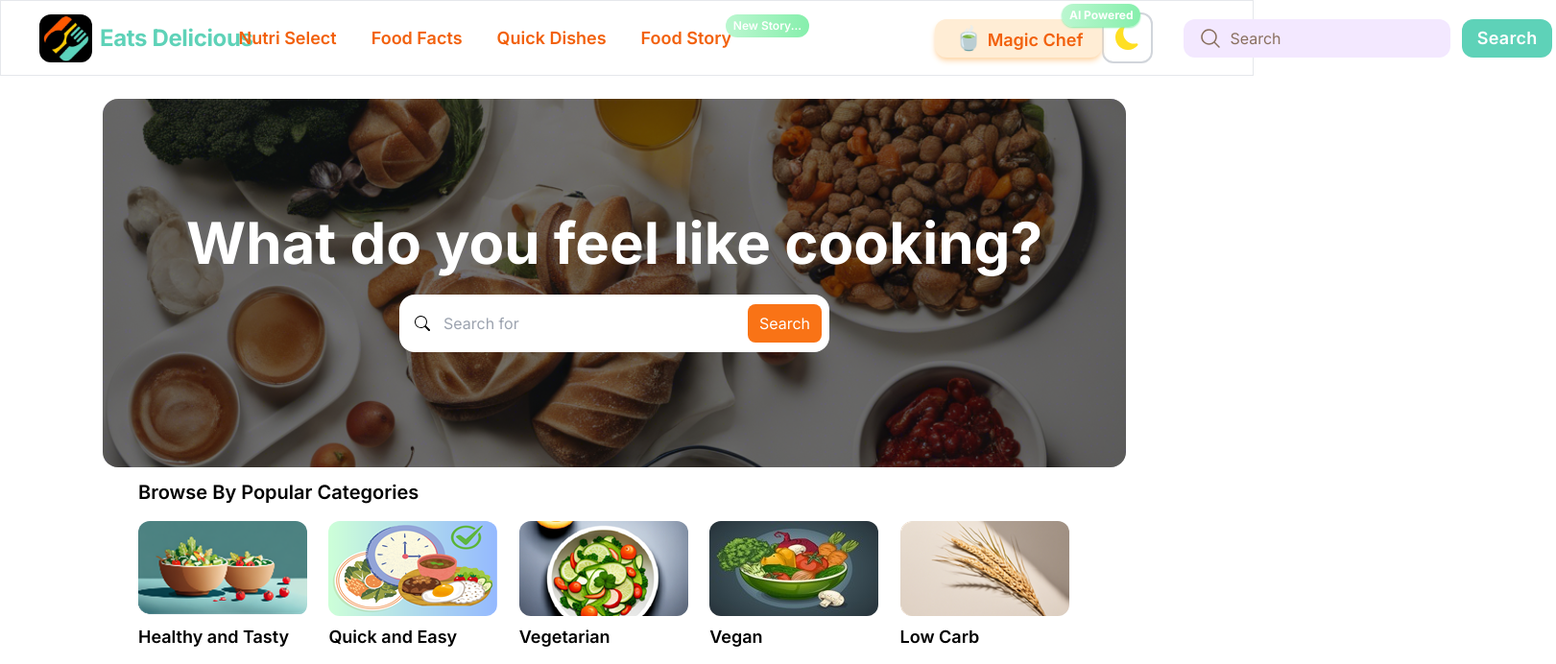
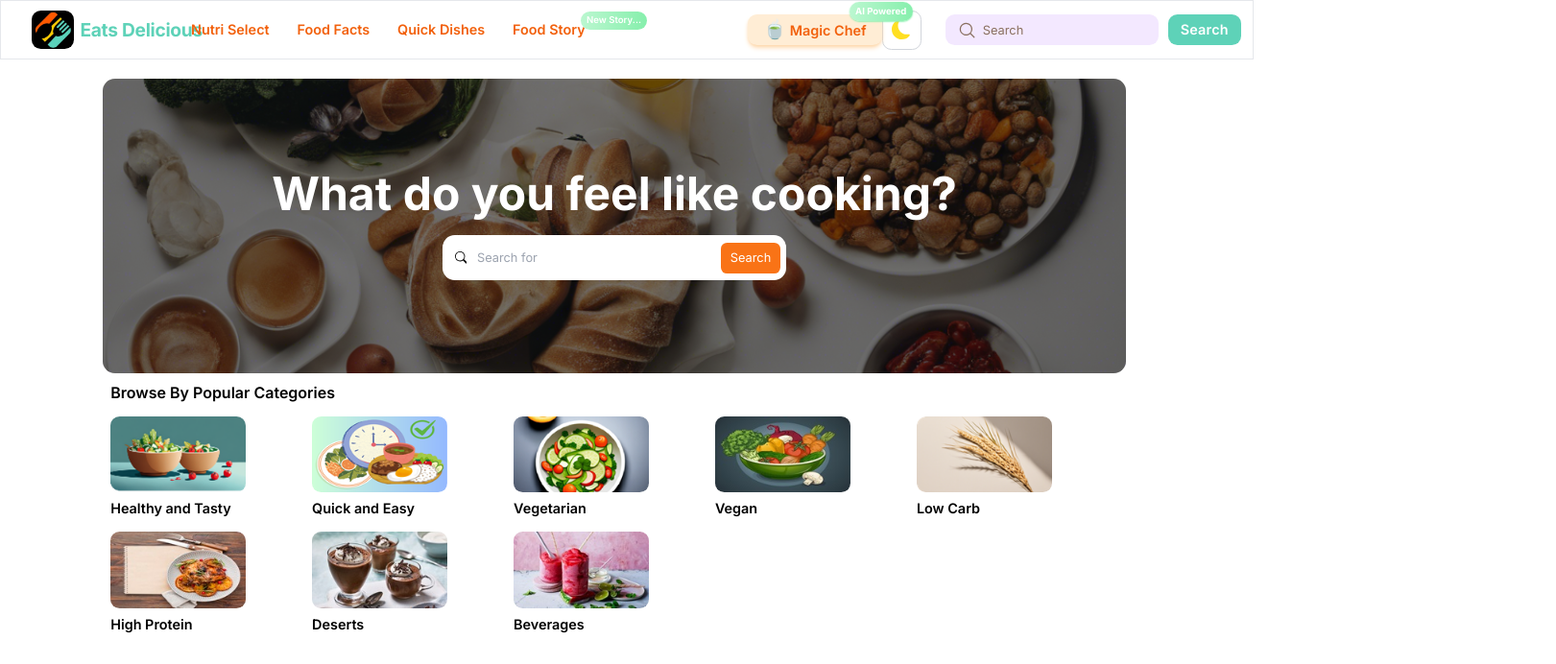
Before and after one commit to amey5111/eatsDelicious-A-Recipe-Search-Website-and-more-, a Next.js app: page / in a window 1280 px wide. Shown: the top 692 px of the page at 96% size, 1621 px wide, since content can reach past the window. Built offline with nearby package versions, Linux system fonts and the light colour scheme.

Commit message:
font size reverted

```diff
--- a/src/app/globals.css
+++ b/src/app/globals.css
@@ -5,9 +5,7 @@
 
 body {
     @apply overflow-x-hidden;
-    html {
-  font-size: 14px; /* Instead of zoom: 0.8 */
-}
+    zoom: 0.8
   }
 
   .dark body {
```
